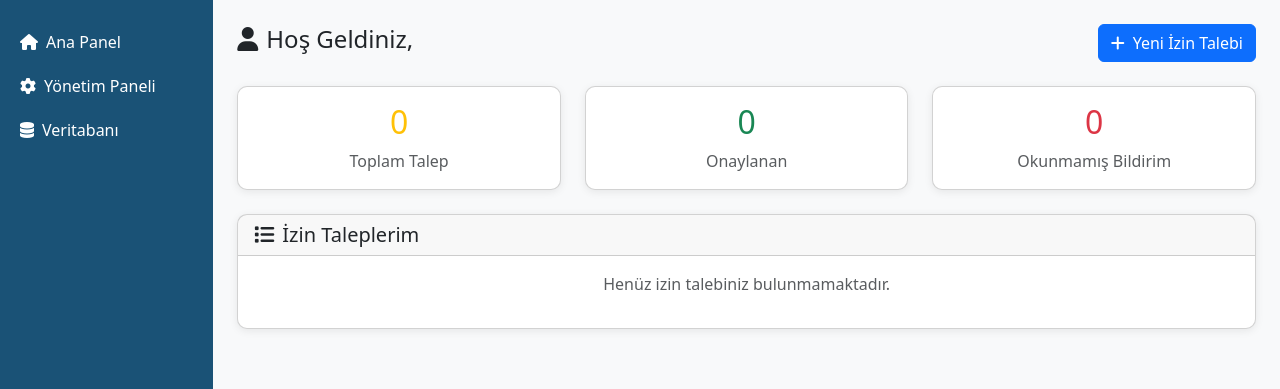
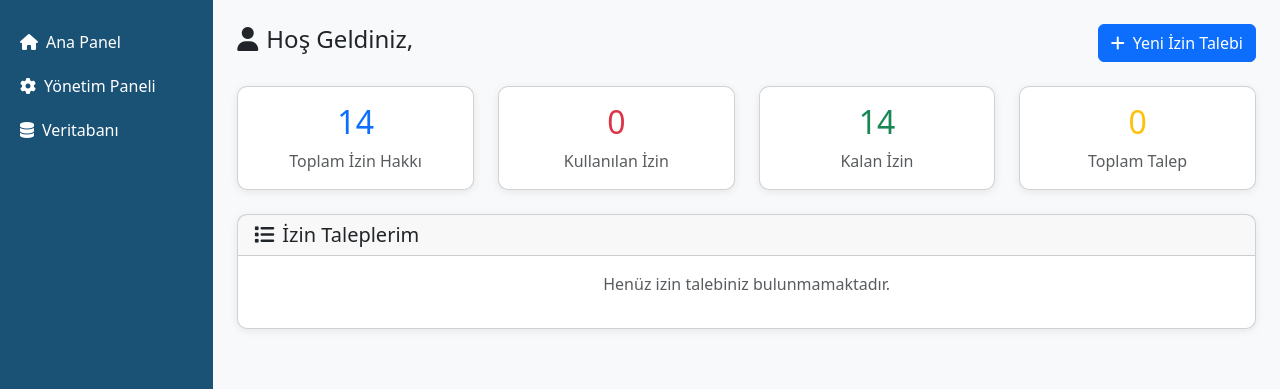
Before and after one commit to sezenkorkmaz/belediye-staj-projesi, a Django app: page /personel-panel/ in a window 1280 px wide. Shown: the part 56-445 px from the top of the page. Run offline with Django 5.2, Linux system fonts and the light colour scheme; a user stored in the database is signed in; data comes from the database, SQL or seed files in the repository; both versions use the stored data as it was after the commit.

Commit message:
izin bakiyesi hesaplama sistemi eklendi

```diff
--- a/personel/models.py
+++ b/personel/models.py
@@ -10,6 +10,17 @@
     rol = models.CharField(max_length=20, choices=ROLLER, default='personel')
     departman = models.CharField(max_length=100, blank=True)
     telefon = models.CharField(max_length=20, blank=True)
+    yillik_izin_hakki = models.IntegerField(default=14)
+
+    def kullanilan_izin(self):
+        talepler = self.izin_talepleri.filter(
+            durum='onaylandi',
+            izin_turu='yillik'
+        )
+        return sum(t.gun_sayisi() for t in talepler)
+
+    def kalan_izin(self):
+        return self.yillik_izin_hakki - self.kullanilan_izin()
 
     def __str__(self):
         return f"{self.get_full_name()} ({self.get_rol_display()})"
--- a/templates/personel_panel.html
+++ b/templates/personel_panel.html
@@ -11,24 +11,28 @@
 </div>
 
 <div class="row mb-4">
-    <div class="col-md-4">
+    <div class="col-md-3">
+        <div class="card text-center p-3">
+            <h2 class="text-primary">{{ user.yillik_izin_hakki }}</h2>
+            <p class="text-muted mb-0">Toplam İzin Hakkı</p>
+        </div>
+    </div>
+    <div class="col-md-3">
+        <div class="card text-center p-3">
+            <h2 class="text-danger">{{ user.kullanilan_izin }}</h2>
+            <p class="text-muted mb-0">Kullanılan İzin</p>
+        </div>
+    </div>
+    <div class="col-md-3">
+        <div class="card text-center p-3">
+            <h2 class="text-success">{{ user.kalan_izin }}</h2>
+            <p class="text-muted mb-0">Kalan İzin</p>
+        </div>
+    </div>
+    <div class="col-md-3">
         <div class="card text-center p-3">
             <h2 class="text-warning">{{ talepler|length }}</h2>
             <p class="text-muted mb-0">Toplam Talep</p>
-        </div>
-    </div>
-    <div class="col-md-4">
-        <div class="card text-center p-3">
-            <h2 class="text-success">
-                {{ talepler|dictsort:"durum"|length }}
-            </h2>
-            <p class="text-muted mb-0">Onaylanan</p>
-        </div>
-    </div>
-    <div class="col-md-4">
-        <div class="card text-center p-3">
-            <h2 class="text-danger">{{ bildirimler.count }}</h2>
-            <p class="text-muted mb-0">Okunmamış Bildirim</p>
         </div>
     </div>
 </div>
```
Also changed, not shown: db.sqlite3, personel/migrations/0002_kullanici_yillik_izin_hakki.py (added).
